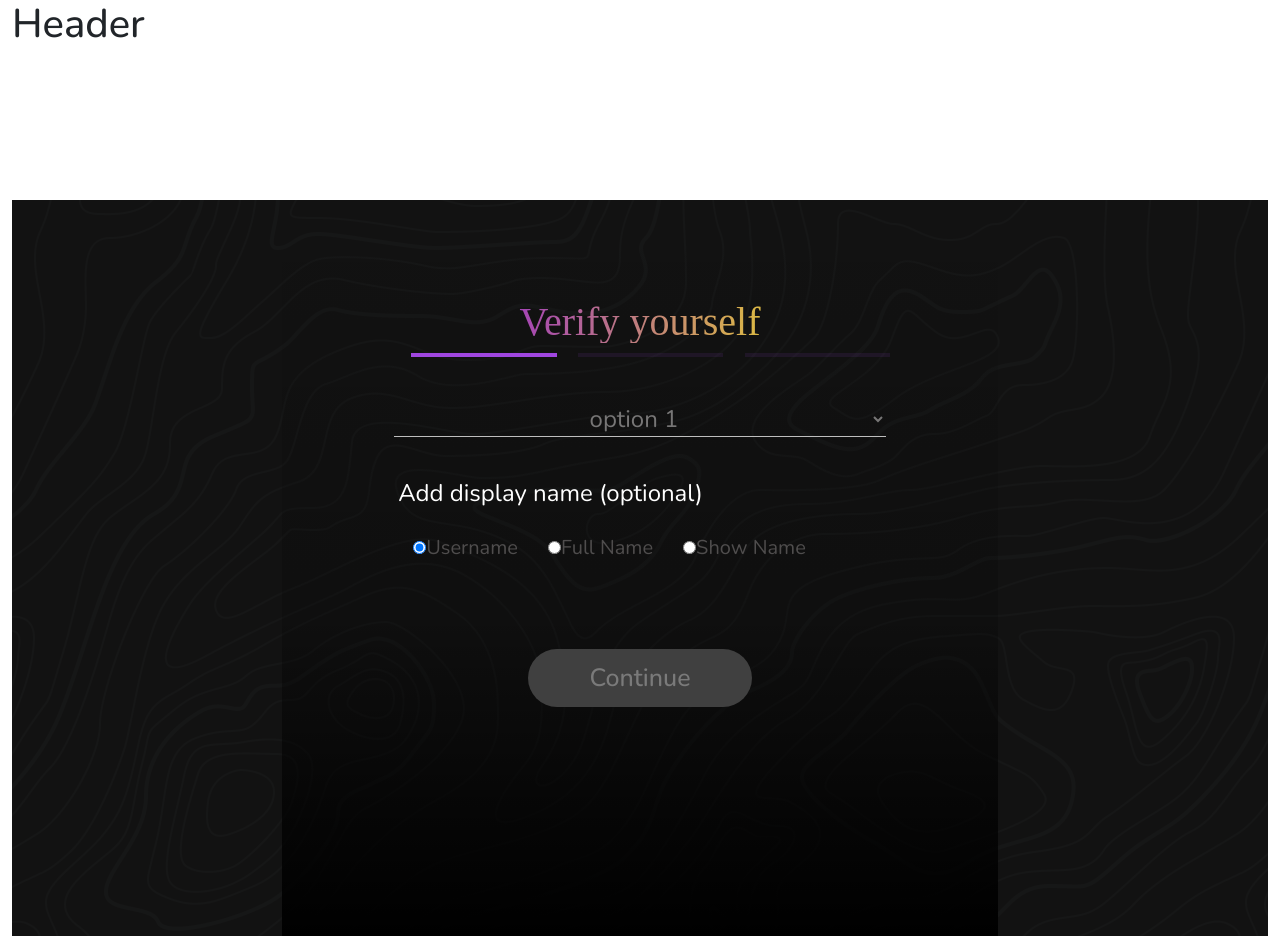
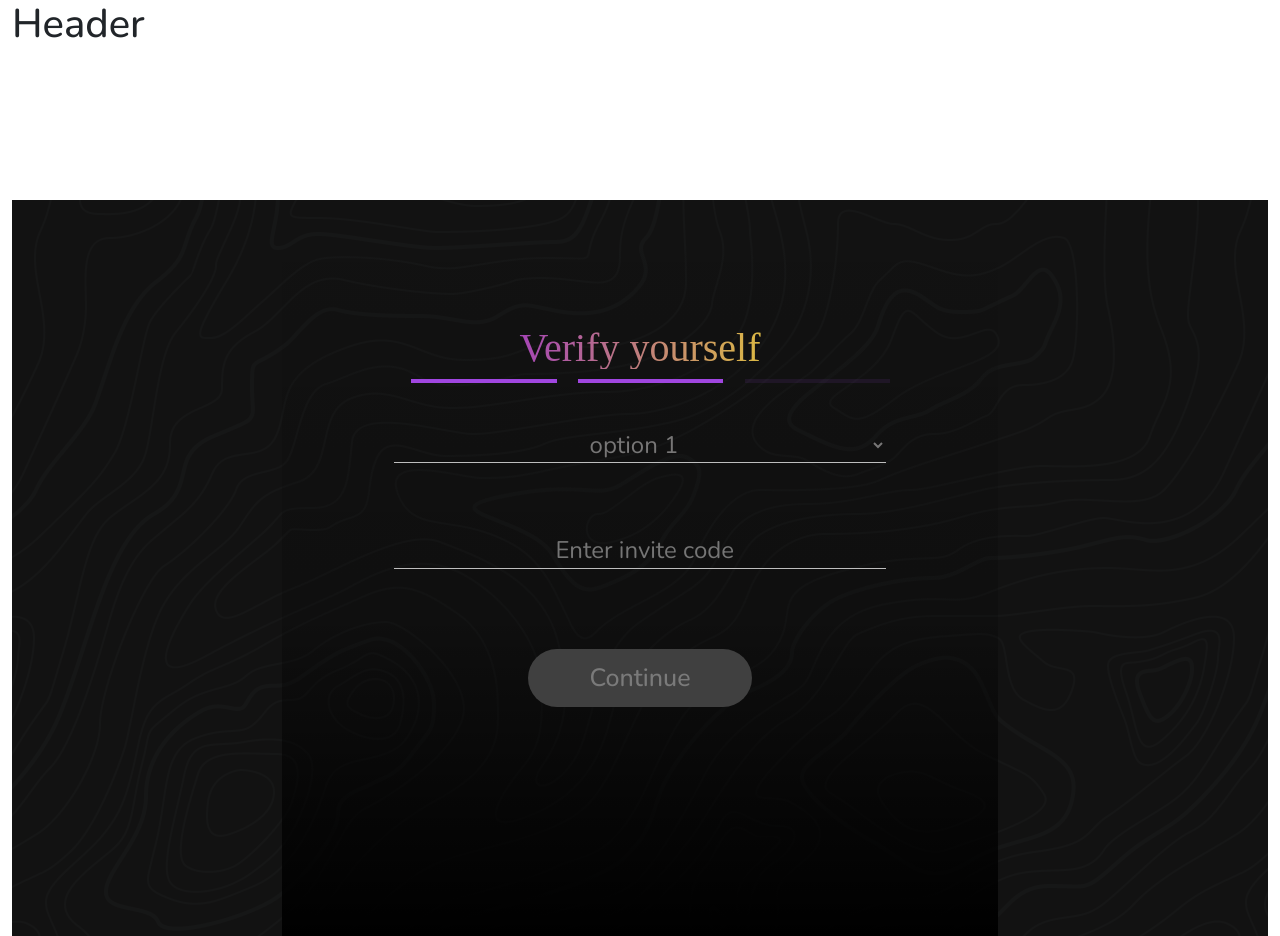
Before and after one commit to maddy12day/amandeep_project, a React (Create React App) app: page / in a window 1280 px wide. Both pictures are taken after a click on the button "Continue". Built offline with nearby package versions, Linux system fonts and the light colour scheme.

Commit message:
Designing of sencond & third step done.

```diff
--- a/src/app/assets/styles/_input.scss
+++ b/src/app/assets/styles/_input.scss
@@ -21,6 +21,7 @@
     line-height: 33px;
     color: #777676;
     outline: none;
+    background: transparent;
   }
   .error-input {
     color: red;
--- /dev/null
+++ b/src/app/views/Verify/firststep.js
@@ -0,0 +1,32 @@
+import Select from "../../components/forms/select";
+const FirstStep = ()=>{
+  return(
+    <>
+
+    <div className="profile-select">
+    <Select selectClass={"start-select"} dataArr={[{label:'option 1',value:'option1'}]}/>
+    </div>
+    <div className="profile-paragraph">
+      <p>Add display name (optional)</p>
+    </div>
+    <div className="form-container">
+     <form >
+      <div className="form-radio">
+      <input type="radio" id="user" name="radio_1" value="username" checked="checked"/>
+      <label for="user">Username</label>
+      </div>
+      <div className="form-radio">
+      <input type="radio" id="full" name="radio_2" value="fullname"/>
+      <label for="full">Full Name</label>
+      </div>
+      <div className="form-radio">
+      <input type="radio" id="show" name="radio_3" value="showname"/>
+      <label for="show">Show Name</label>
+      </div>
+     </form>
+     </div>
+    </>
+  )
+}
+
+export default FirstStep;
--- a/src/app/views/Verify/profile.js
+++ b/src/app/views/Verify/profile.js
@@ -1,6 +1,18 @@
-import Select from "../../components/forms/select";
-const Profile = ()=>{
-  return(
+import { useState } from "react";
+import FirstStep from "./firststep";
+import SecondStep from "./secondstep";
+import ThirdStep from "./thirdstep";
+const Profile = () => {
+  const [stepCount,setStepCount]=useState(1);
+
+  function checkProgress(val){
+    let className = "";
+    if(val<=stepCount){
+    className = "progress-complete";
+    }
+    return className;
+    }
+  return (
     <>
       <div className="con">
         <div className="profile-container">
@@ -8,39 +20,20 @@ const Profile = ()=>{
             <h1>Verify yourself</h1>
           </div>
           <div className="progress">
-    <span className="progress1 progress-complete"></span>
-    <span className="progress1"></span>
-    <span className="progress1"></span>
+            <span className={`progress1 ${checkProgress(1)}`} ></span>
+            <span className={`progress1 ${checkProgress(2)}`}></span>
+            <span className={`progress1 ${checkProgress(3)}`}></span>
           </div>
-    <div className="profile-select">
-    <Select selectClass={"start-select"} dataArr={[{label:'option 1',value:'option1'}]}/>
-    </div>
-    <div className="profile-paragraph">
-      <p>Add display name (optional)</p>
-    </div>
-    <div className="form-container">
-     <form >
-      <div className="form-radio">
-      <input type="radio" id="user" name="radio_1" value="username" checked="checked"/>
-      <label for="user">Username</label>
-      </div>
-      <div className="form-radio">
-      <input type="radio" id="full" name="radio_2" value="fullname"/>
-      <label for="full">Full Name</label>
-      </div>
-      <div className="form-radio">
-      <input type="radio" id="show" name="radio_3" value="showname"/>
-      <label for="show">Show Name</label>
-      </div>
-     </form>
+          <div>
+          {stepCount === 1? <FirstStep/>: stepCount === 2 ? <SecondStep/>: stepCount === 3 ? <ThirdStep/>:""}
           </div>
           <div className="profile-btn">
-     <button type="submit">Continue</button>
+            <button type="submit" onClick={()=> setStepCount(stepCount+1)}>Continue</button>
           </div>
         </div>
       </div>
     </>
-  )
-}
+  );
+};
 
 export default Profile;
--- /dev/null
+++ b/src/app/views/Verify/secondstep.js
@@ -0,0 +1,20 @@
+import Select from "../../components/forms/select";
+import Input from "../../components/forms/input";
+
+const SecondStep=()=>{
+  return(
+    <>
+      <div className="secondstep-container">
+      <div className="profile-select">
+        <Select selectClass={"start-select"} dataArr={[{label:'option 1',value:'option1'}]}/>
+      </div>
+      <div className="secondstep-input">
+        <Input type={"text"} placeholder={"Enter invite code"} name={"usercode"}
+           inputClass={"start-input"} imgSrc={""}/>
+      </div>
+      </div>
+    </>
+  )
+}
+
+export default SecondStep;
--- /dev/null
+++ b/src/app/views/Verify/thirdstep.js
@@ -0,0 +1,30 @@
+import Input from "../../components/forms/input";
+import Select from "../../components/forms/select";
+
+const ThirdStep=()=>{
+  return(
+    <>
+      <div className="thirdstep-container">
+      <div className="thirdstep-input">
+      <Input type={"text"} placeholder={"Enter invite code"} name={"usercode"}
+           inputClass={"start-input"} imgSrc={""}/>
+      </div>
+      <div className="thirdstep-select">
+        <Select selectClass={"start-select"} dataArr={[{label:'option 1',value:'option1'}]}/>
+      </div>
+      <div className="thirdstep-paragraph">
+       <p>Will be used to verify indentity</p>
+      </div>
+      <div className="thirdstep-input">
+        <Input type={"text"} placeholder={"Enter invite code"} name={"usercode"}
+           inputClass={"start-input"} imgSrc={""}/>
+      </div>
+      <div className="thirdstep-paragraph-2">
+       <p>(Optional)</p>
+      </div>
+      </div>
+    </>
+  )
+}
+
+export default ThirdStep;
--- a/src/index.scss
+++ b/src/index.scss
@@ -111,3 +111,39 @@
     }
   }
 }
+
+// Second step
+.secondstep-input{
+  margin-top: 70px;
+}
+
+// Third step
+.thirdstep-input{
+  margin-top: 50px;
+}
+.thirdstep-select{
+  margin-top: 50px;
+}
+
+.thirdstep-paragraph p{
+ text-align: center;
+ margin-left: 37%;
+ font-family: 'Nunito';
+font-style: normal;
+font-weight: 500;
+font-size: 16px;
+line-height: 22px;
+color: #424242;
+margin-top: 10px;
+}
+.thirdstep-paragraph-2 p{
+  text-align: center;
+  margin-left: 58%;
+  font-family: 'Nunito';
+ font-style: normal;
+ font-weight: 500;
+ font-size: 16px;
+ line-height: 22px;
+ color: #424242;
+ margin-top: 10px;
+ }
```
Lines whose indentation alone changed are shown as unchanged.
